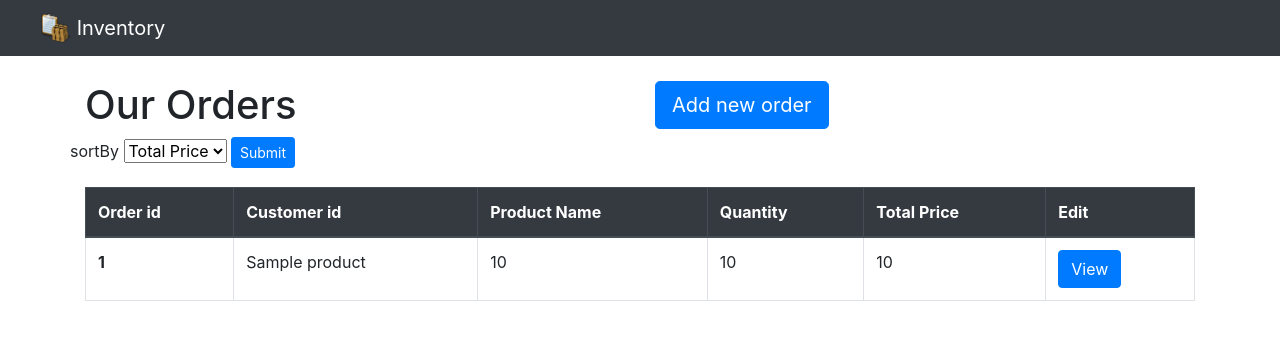
After one commit to bhabalomkar421/Inventory_Management_System, a PHP site: page /Includes/viewOrders.php in a window 1280 px wide. The commit adds this page. Shown: the top 340 px of the page. Run offline with PHP 8.4, Linux system fonts and the light colour scheme; tables that the repository leaves empty or names only in its code hold one stand-in row (values such as "Sample post").

Commit message:
orders pages started

```diff
--- /dev/null
+++ b/Includes/viewOrders.php
@@ -0,0 +1,93 @@
+<?php
+    include('nav.php');
+    ?>
+
+<div class="container" style = "margin-top : 25px">
+    <div class="row">
+        <div class ="col col-lg-6">
+            <h1>Our Orders</h1>
+        </div>
+        <div class ="col col-lg-6" style="float:right">
+            <a href="newOrders.php">
+                <button class="btn btn-primary btn-lg">Add new order</button>
+            </a>
+        </div>
+    </div>
+    <div class="row">
+       <div class="form-group">
+            <form action = 'viewOrders.php' method = POST>
+                <label for="sortBy">sortBy</label>
+                <select class="select" id="inputState" class="form-control" name="sort_by_submit">
+                    <option value="total_price">Total Price</option>
+                    <option value="date">Date</option>
+                </select>
+                <button type="submit" name="submit" class="btn btn-primary btn-sm">Submit</button>
+            </form>
+         </div>
+    </div>
+
+    <table class="table table-bordered">
+        <thead class="thead-dark">
+            <tr>
+                <th scope="col">Order id</th>
+                <th scope="col">Customer id</th>
+                <th scope="col">Product Name</th>
+                <th scope="col">Quantity</th>
+                <th scope="col">Total Price</th>
+                <th scope="col">Edit</th>
+            </tr>
+        </thead>
+        <tbody>
+        <?php
+            if(isset($_POST['submit']) && isset($_POST['sort_by_submit'])){
+                $sort = $_POST['sort_by_submit'];
+                $product_query = "select * from products order by $sort";
+                $run_query = mysqli_query($con, $product_query);
+
+                while ($rows = mysqli_fetch_array($run_query)) {
+                    $product_id = $rows['product_id'];
+                    $product_name = $rows['product_name'];
+                    $product_quantity = $rows['product_quantity'];
+                    $quantity_lower_limit = $rows['quantity_lower_limit'];
+                    $product_price = $rows['product_price'];
+
+                    echo "<tr>
+                            <th scope='row'>$product_id </th>
+                            <td>$product_name</td>
+                            <td>$product_quantity</td>
+                            <td>$quantity_lower_limit </td>
+                            <td>$product_price</td>
+                            <td> <a href='./viewCustomerOrders.php?id=$product_id'><button class='btn btn-primary'>View</button></a></td>
+                    </tr>";
+                }
+            }else{
+                $product_query = "select * from products";
+                $run_query = mysqli_query($con, $product_query);
+
+                while ($rows = mysqli_fetch_array($run_query)) {
+                    $product_id = $rows['product_id'];
+                    $product_name = $rows['product_name'];
+                    $product_quantity = $rows['product_quantity'];
+                    $quantity_lower_limit = $rows['quantity_lower_limit'];
+                    $product_price = $rows['product_price'];
+                    echo "<tr>
+                            <th scope='row'>$product_id </th>
+                            <td>$product_name</td>
+                            <td>$product_quantity</td>
+                            <td>$quantity_lower_limit </td>
+                            <td>$product_price</td>
+                            <td> <a href='./viewCustomerOrders.php?id=$product_id'><button class='btn btn-primary'>View</button></a></td>
+                    </tr>";
+                }
+            }
+
+        ?>
+
+
+        </tbody>
+    </table>
+</div>
+
+<?php
+    include('footer.php');
+    ?>
```
Also changed, not shown: Includes/newOrders.php (+78 -6 lines).
